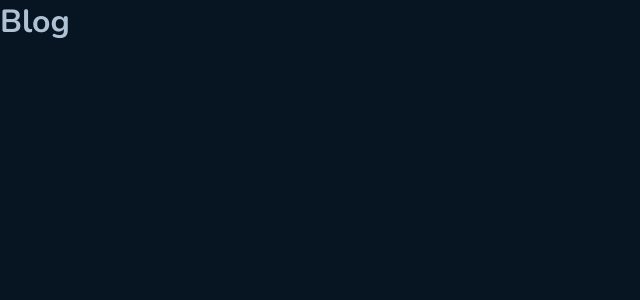
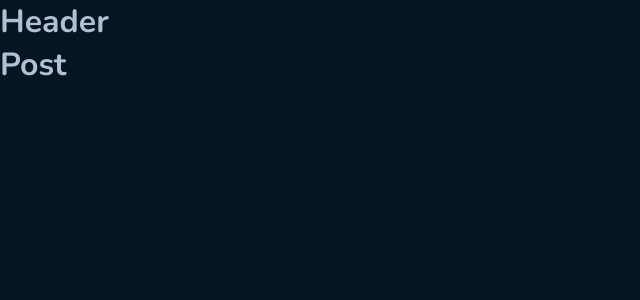
Before and after one commit to ArturMinelli/03-desafio-github-blog, a React (Vite) app: page /post in a window 1280 px wide. Shown: the top 300 px of the page, without its empty margins (0-640 px from the left). Built offline with nearby package versions, Linux system fonts and the light colour scheme.

Commit message:
creating router and application layout

```diff
--- a/package.json
+++ b/package.json
@@ -11,6 +11,7 @@
   "dependencies": {
     "react": "^18.2.0",
     "react-dom": "^18.2.0",
+    "react-router-dom": "^6.4.2",
     "styled-components": "^5.3.6"
   },
   "devDependencies": {
--- a/src/App.tsx
+++ b/src/App.tsx
@@ -1,15 +1,19 @@
 import { ThemeProvider } from 'styled-components'
 import { defaultTheme } from './styles/themes/default'
+import { BrowserRouter } from 'react-router-dom'
 
 import { GlobalStyle } from './styles/global'
-import { Blog } from './pages/Blog'
+import { Router } from './Router'
 
 function App() {
   return (
     <ThemeProvider theme={defaultTheme}>
       <GlobalStyle />
 
-      <Blog />
+      <BrowserRouter>
+        <Router />
+      </BrowserRouter>
+
     </ThemeProvider>
   )
 }
--- /dev/null
+++ b/src/Router.tsx
@@ -0,0 +1,15 @@
+import { Routes, Route } from 'react-router-dom'
+import { DefaultLayout } from './layouts/DefaultLayout'
+import { Blog } from './pages/Blog'
+import { Post } from './pages/Post'
+
+export function Router() {
+  return (
+    <Routes>
+      <Route path='/' element={<DefaultLayout />}>
+        <Route path='/' element={<Blog />}/>
+        <Route path='/post' element={<Post />}/>
+      </Route>
+    </Routes>
+  )
+}
--- /dev/null
+++ b/src/components/Header/index.tsx
@@ -0,0 +1,9 @@
+import { HeaderContainer } from "./styles";
+
+export function Header() {
+  return (
+    <HeaderContainer>
+      <h1>Header</h1>
+    </HeaderContainer>
+  )
+}
--- /dev/null
+++ b/src/components/Header/styles.ts
@@ -0,0 +1,5 @@
+import styled from 'styled-components'
+
+export const HeaderContainer = styled.header`
+
+`
--- /dev/null
+++ b/src/layouts/DefaultLayout/index.tsx
@@ -0,0 +1,12 @@
+import { LayoutContainer } from "./styles";
+import { Outlet } from 'react-router-dom'
+import { Header } from "../../components/Header";
+
+export function DefaultLayout() {
+  return (
+    <LayoutContainer>
+      <Header />
+      <Outlet />
+    </LayoutContainer>
+  )
+}
--- /dev/null
+++ b/src/layouts/DefaultLayout/styles.ts
@@ -0,0 +1,5 @@
+import styled from "styled-components";
+
+export const LayoutContainer = styled.div`
+
+`
--- /dev/null
+++ b/src/pages/Post/index.tsx
@@ -0,0 +1,9 @@
+import { PostContainer } from "./styles";
+
+export function Post() {
+  return (
+    <PostContainer>
+      <h1>Post</h1>
+    </PostContainer>
+  )
+}
--- /dev/null
+++ b/src/pages/Post/styles.ts
@@ -0,0 +1,5 @@
+import styled from 'styled-components'
+
+export const PostContainer = styled.div`
+
+`
```
Also changed, not shown: 1 other file (tests, documents, lock files or other folders).
